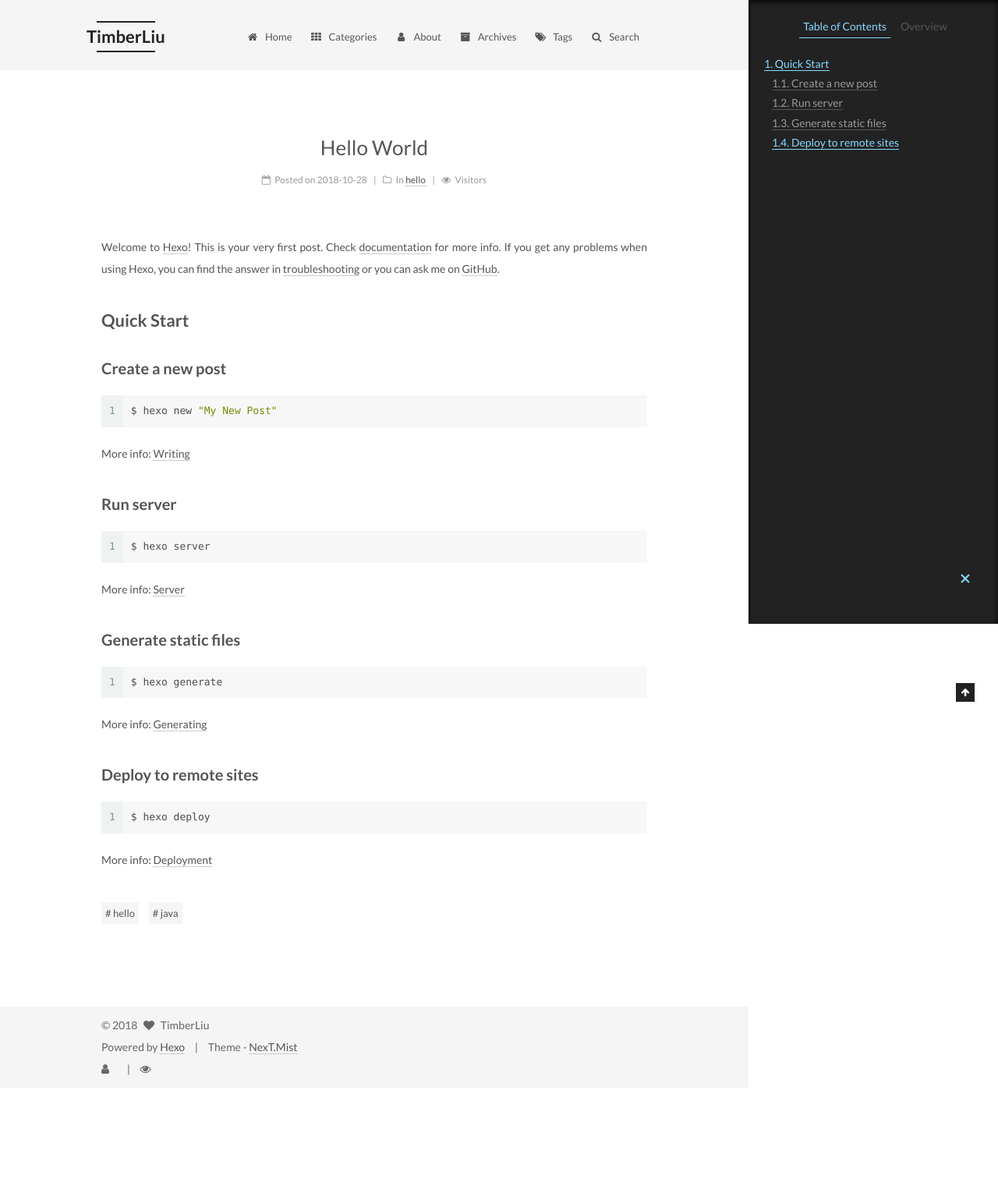
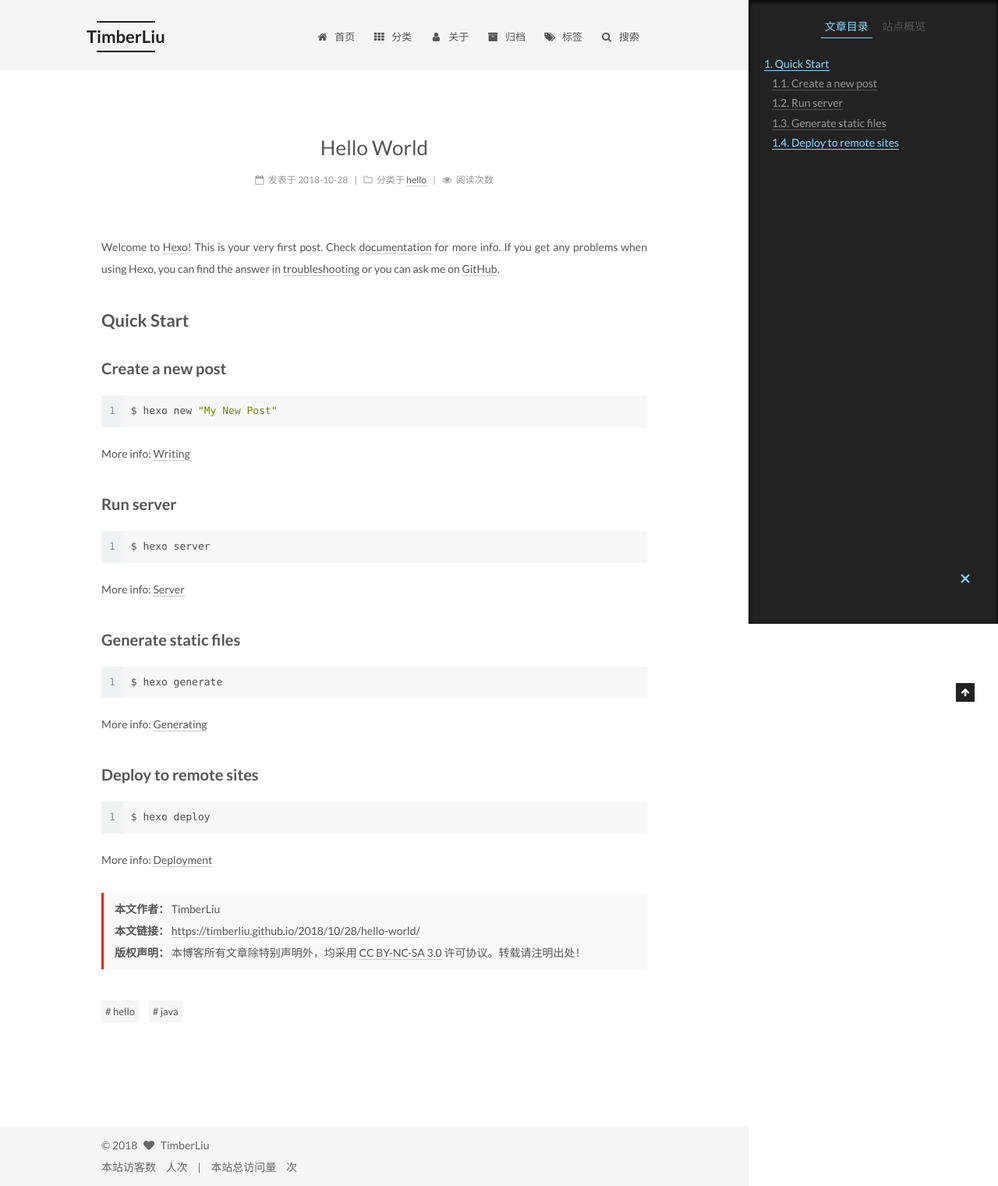
Before and after one commit to TimberLiu/timberliu.github.io, a plain HTML site: page 2018/10/28/hello-world/index.html in a window 1280 px wide. Shown: the whole page at 78% size. Before the commit the page ends 1395 px from the top, so only its background shows below. Drawn offline with Linux system fonts and the light colour scheme; some packages are replaced by stand-ins of ours; a script that the page names is missing.

Commit message:
Site updated: 2018-10-29 11:05:45

```diff
--- a/2018/10/28/hello-world/index.html
+++ b/2018/10/28/hello-world/index.html
@@ -5,7 +5,7 @@
 
 
 
-<html class="theme-next mist use-motion" lang="">
+<html class="theme-next mist use-motion" lang="zh-Hans">
 <head><meta name="generator" content="Hexo 3.8.0">
   <meta charset="UTF-8">
 <meta http-equiv="X-UA-Compatible" content="IE=edge">
@@ -98,10 +98,10 @@
 <meta name="keywords" content="hello,java">
 <meta property="og:type" content="article">
 <meta property="og:title" content="Hello World">
-<meta property="og:url" content="http://yoursite.com/2018/10/28/hello-world/index.html">
+<meta property="og:url" content="https://timberliu.github.io/2018/10/28/hello-world/index.html">
 <meta property="og:site_name" content="TimberLiu">
 <meta property="og:description" content="Welcome to Hexo! This is your very first post. Check documentation for more info. If you get any problems when using Hexo, you can find the answer in troubleshooting or you can ask me on GitHub.">
-<meta property="og:locale" content="default">
+<meta property="og:locale" content="zh-Hans">
 <meta property="og:updated_time" content="2018-10-28T14:36:24.861Z">
 <meta name="twitter:card" content="summary">
 <meta name="twitter:title" content="Hello World">
@@ -120,7 +120,7 @@
     motion: true,
     duoshuo: {
       userId: '0',
-      author: 'Author'
+      author: '博主'
     },
     algolia: {
       applicationID: '',
@@ -134,7 +134,7 @@
 
 
 
-  <link rel="canonical" href="http://yoursite.com/2018/10/28/hello-world/">
+  <link rel="canonical" href="https://timberliu.github.io/2018/10/28/hello-world/">
 
 
 
@@ -158,7 +158,7 @@
 
 </head>
 
-<body itemscope="" itemtype="http://schema.org/WebPage" lang="default">
+<body itemscope="" itemtype="http://schema.org/WebPage" lang="zh-Hans">
 
 
 
@@ -206,7 +206,7 @@
 
               <i class="menu-item-icon fa fa-fw fa-home"></i> <br>
 
-            Home
+            首页
           </a>
         </li>
 
@@ -216,7 +216,7 @@
 
               <i class="menu-item-icon fa fa-fw fa-th"></i> <br>
 
-            Categories
+            分类
           </a>
         </li>
 
@@ -226,7 +226,7 @@
 
               <i class="menu-item-icon fa fa-fw fa-user"></i> <br>
 
-            About
+            关于
           </a>
         </li>
 
@@ -236,7 +236,7 @@
 
               <i class="menu-item-icon fa fa-fw fa-archive"></i> <br>
 
-            Archives
+            归档
           </a>
         </li>
 
@@ -246,7 +246,7 @@
 
               <i class="menu-item-icon fa fa-fw fa-tags"></i> <br>
 
-            Tags
+            标签
           </a>
         </li>
 
@@ -259,7 +259,7 @@
 
               <i class="menu-item-icon fa fa-search fa-fw"></i> <br>
 
-            Search
+            搜索
           </a>
         </li>
 
@@ -278,7 +278,7 @@
       <i class="fa fa-times-circle"></i>
     </span>
     <div class="local-search-input-wrapper">
-      <input autocomplete="off" placeholder="Searching..." spellcheck="false" type="text" id="local-search-input">
+      <input autocomplete="off" placeholder="搜索..." spellcheck="false" type="text" id="local-search-input">
     </div>
   </div>
   <div id="local-search-result"></div>
@@ -315,12 +315,12 @@
 
 
   <div class="post-block">
-    <link itemprop="mainEntityOfPage" href="http://yoursite.com/2018/10/28/hello-world/">
+    <link itemprop="mainEntityOfPage" href="https://timberliu.github.io/2018/10/28/hello-world/">
 
     <span hidden itemprop="author" itemscope="" itemtype="http://schema.org/Person">
       <meta itemprop="name" content="TimberLiu">
       <meta itemprop="description" content="">
-      <meta itemprop="image" content="/images/avatar.gif">
+      <meta itemprop="image" content="/uploads/avatar.jpg">
     </span>
 
     <span hidden itemprop="publisher" itemscope="" itemtype="http://schema.org/Organization">
@@ -342,9 +342,9 @@
                 <i class="fa fa-calendar-o"></i>
               </span>
 
-                <span class="post-meta-item-text">Posted on</span>
+                <span class="post-meta-item-text">发表于</span>
 
-              <time title="Post created" itemprop="dateCreated datePublished" datetime="2018-10-28T00:00:00+08:00">
+              <time title="创建于" itemprop="dateCreated datePublished" datetime="2018-10-28T00:00:00+08:00">
                 2018-10-28
               </time>
 
@@ -363,7 +363,7 @@
                 <i class="fa fa-folder-o"></i>
               </span>
 
-                <span class="post-meta-item-text">In</span>
+                <span class="post-meta-item-text">分类于</span>
 
 
                 <span itemprop="about" itemscope="" itemtype="http://schema.org/Thing">
@@ -390,7 +390,7 @@
                  <i class="fa fa-eye"></i>
                </span>
 
-                 <span class="post-meta-item-text">Visitors </span>
+                 <span class="post-meta-item-text">阅读次数 </span>
 
                  <span class="leancloud-visitors-count"></span>
              </span>
@@ -435,6 +435,24 @@
 
 
 
+
+      <div>
+        <ul class="post-copyright">
+  <li class="post-copyright-author">
+    <strong>本文作者：</strong>
+    TimberLiu
+  </li>
+  <li class="post-copyright-link">
+    <strong>本文链接：</strong>
+    <a href="https://timberliu.github.io/2018/10/28/hello-world/" title="Hello World">https://timberliu.github.io/2018/10/28/hello-world/</a>
+  </li>
+  <li class="post-copyright-license">
+    <strong>版权声明： </strong>
+    本博客所有文章除特别声明外，均采用 <a href="https://creativecommons.org/licenses/by-nc-sa/3.0/" rel="external nofollow" target="_blank">CC BY-NC-SA 3.0</a> 许可协议。转载请注明出处！
+  </li>
+</ul>
+
+      </div>
 
 
     <footer class="post-footer">
@@ -502,17 +520,17 @@
 
         <ul class="sidebar-nav motion-element">
           <li class="sidebar-nav-toc sidebar-nav-active" data-target="post-toc-wrap">
-            Table of Contents
+            文章目录
           </li>
           <li class="sidebar-nav-overview" data-target="site-overview">
-            Overview
+            站点概览
           </li>
         </ul>
 
 
       <section class="site-overview sidebar-panel">
         <div class="site-author motion-element" itemprop="author" itemscope="" itemtype="http://schema.org/Person">
-          <img class="site-author-image" itemprop="image" src="/images/avatar.gif" alt="TimberLiu">
+          <img class="site-author-image" itemprop="image" src="/uploads/avatar.jpg" alt="TimberLiu">
           <p class="site-author-name" itemprop="name">TimberLiu</p>
 
               <p class="site-description motion-element" itemprop="description">所有学习上的事，都只靠两件事：策略和坚持，而坚持本身就是最重要的策略</p>
@@ -524,7 +542,7 @@
             <div class="site-state-item site-state-posts">
               <a href="/archives/">
                 <span class="site-state-item-count">1</span>
-                <span class="site-state-item-name">posts</span>
+                <span class="site-state-item-name">日志</span>
               </a>
             </div>
 
@@ -535,7 +553,7 @@
             <div class="site-state-item site-state-categories">
               <a href="/categories/index.html">
                 <span class="site-state-item-count">1</span>
-                <span class="site-state-item-name">categories</span>
+                <span class="site-state-item-name">分类</span>
               </a>
             </div>
 
@@ -546,7 +564,7 @@
             <div class="site-state-item site-state-tags">
               <a href="/tags/index.html">
                 <span class="site-state-item-count">2</span>
-                <span class="site-state-item-name">tags</span>
+                <span class="site-state-item-name">标签</span>
               </a>
             </div>
 
@@ -624,17 +642,6 @@
 </div>
 
 
-<div class="powered-by">
-  Powered by <a class="theme-link" href="https://hexo.io">Hexo</a>
-</div>
-
-<div class="theme-info">
-  Theme -
-  <a class="theme-link" href="https://github.com/iissnan/hexo-theme-next">
-    NexT.Mist
-  </a>
-</div>
-
 
 
 <div class="busuanzi-count">
@@ -642,17 +649,17 @@
 
 
     <span class="site-uv">
-      <i class="fa fa-user"></i>
+      本站访客数
       <span class="busuanzi-value" id="busuanzi_value_site_uv"></span>
-
+      人次
     </span>
 
 
 
     <span class="site-pv">
-      <i class="fa fa-eye"></i>
+      本站总访问量
       <span class="busuanzi-value" id="busuanzi_value_site_pv"></span>
-
+      次
     </span>
 
 </div>
--- a/css/main.css
+++ b/css/main.css
@@ -1630,6 +1630,13 @@ pre .javascript .function {
 .fancybox-close:hover {
   border: none;
 }
+.post-copyright {
+  margin: 2em 0 0;
+  padding: 0.5em 1em;
+  border-left: 3px solid #ff1700;
+  background-color: #f9f9f9;
+  list-style: none;
+}
 .rtl.post-body p,
 .rtl.post-body a,
 .rtl.post-body h1,
@@ -1807,7 +1814,7 @@ pre .javascript .function {
   width: 4px;
   height: 4px;
   border-radius: 50%;
-  background: #9de9ff;
+  background: #f5da32;
 }
 .links-of-blogroll {
   font-size: 13px;
```
Also changed, not shown: about/index.html (+21 -32 lines), archives/2018/10/index.html (+23 -34 lines), archives/2018/index.html (+23 -34 lines), archives/index.html (+23 -34 lines), categories/hello/index.html (+23 -34 lines), categories/index.html (+22 -33 lines), index.html (+28 -39 lines), tags/hello/index.html (+23 -34 lines), tags/index.html (+22 -33 lines), tags/java/index.html (+23 -34 lines), uploads/avatar.jpg (added).
